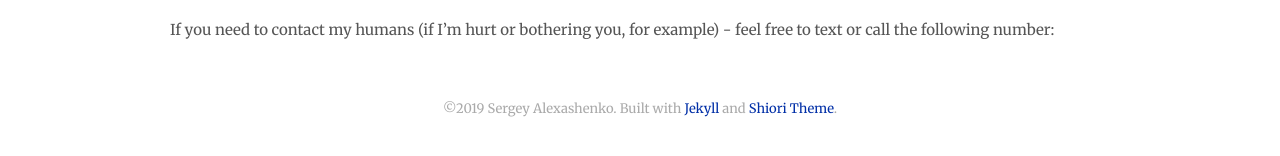
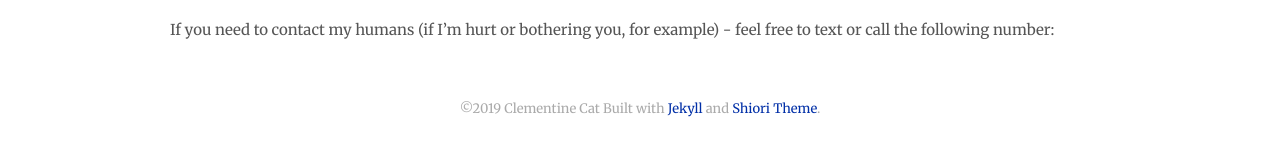
Before and after one commit to salexashenko/clementinecat, a Jekyll site: the page built from index.md, in a window 1280 px wide. Shown: the part 282-438 px from the top of the page. Built offline with Jekyll 4.4.1, drawn with Linux system fonts in a browser that asks for light colours; our own code applies the rules of GitHub Pages for plain Markdown files.

Commit message:
Update footer.html

```diff
--- a/_includes/footer.html
+++ b/_includes/footer.html
@@ -1,3 +1,3 @@
-&copy;{{ site.time | date:"%Y" }} Sergey Alexashenko.
+&copy;{{ site.time | date:"%Y" }} Clementine Cat
 Built with <a href="http://jekyllrb.com/">Jekyll</a> and
 <a href="https://github.com/ellekasai/shiori">Shiori Theme</a>.
```
